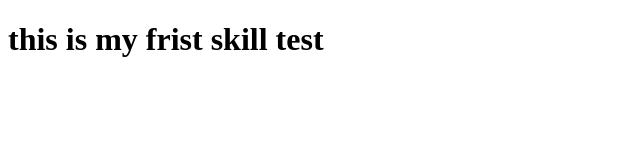
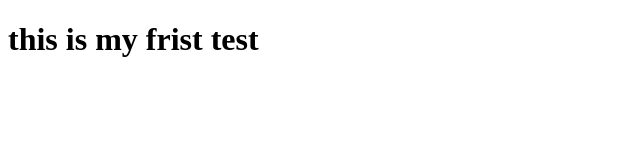
Before and after one commit to abhinandan6424/project-1, a plain HTML site: page index.html in a window 1280 px wide. Shown: the whole page, without its empty margins (0-640 px from the left). Drawn offline with Linux system fonts and the light colour scheme.

Commit message:
Update index.html

```diff
--- a/index.html
+++ b/index.html
@@ -6,6 +6,6 @@
     <title>Document</title>
 </head>
 <body>
-    <h1> this is my frist skill test</h1>
+    <h1> this is my frist test</h1>
 </body>
 </html>
```
